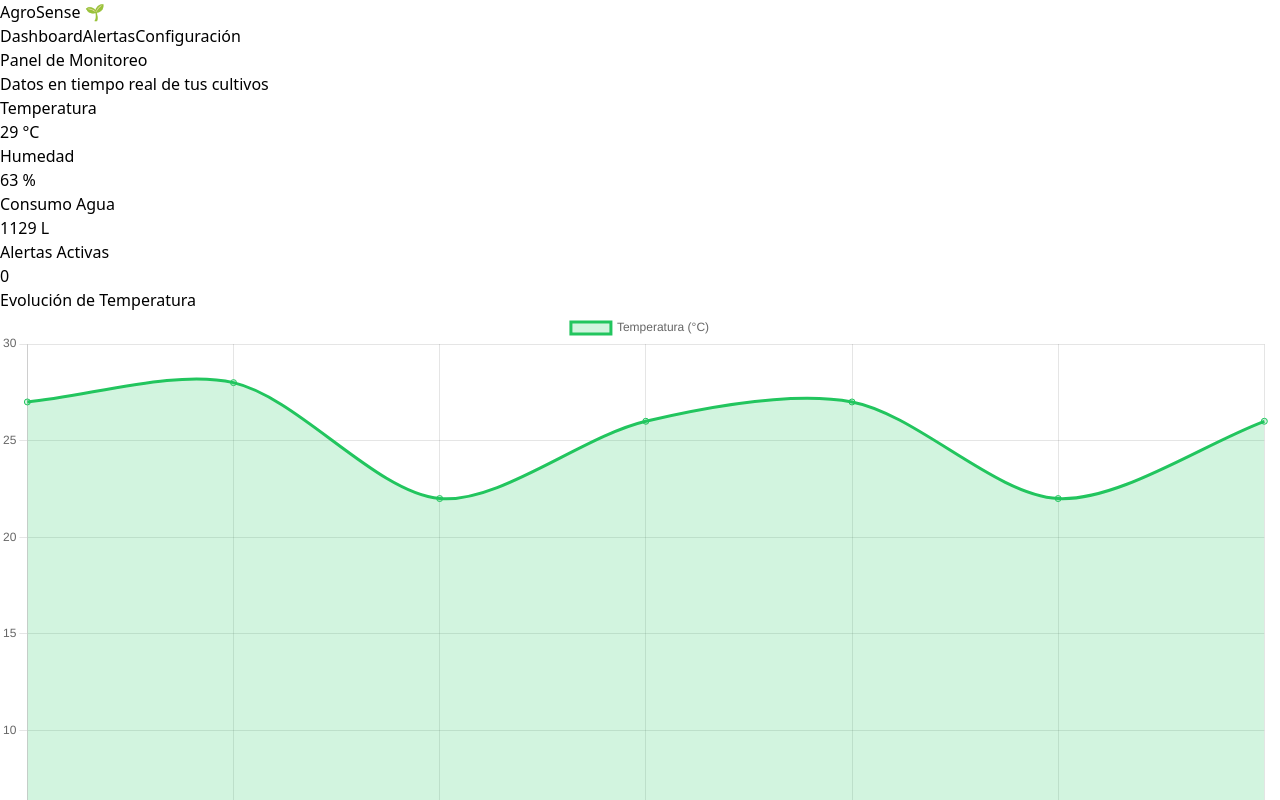
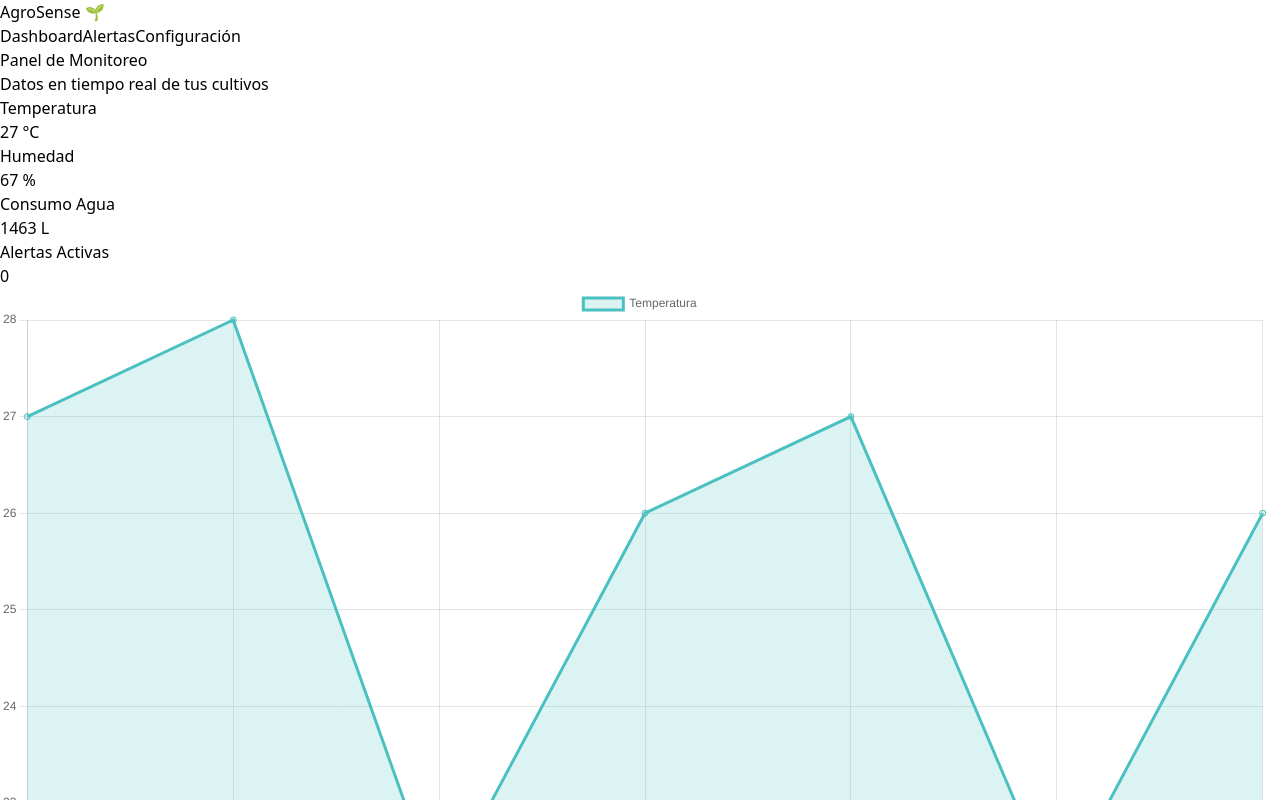
Before and after one commit to camicaracoles/agrosense-dashboard, a React (Vite) app: page / in a window 1280 px wide. Shown: the top 800 px of the page. Built offline with nearby package versions, Linux system fonts and the light colour scheme.

Commit message:
feat: Simulated API consumption, state management, and automatic data refresh in React

```diff
--- a/src/components/WeatherChart.tsx
+++ b/src/components/WeatherChart.tsx
@@ -11,6 +11,7 @@ import {
 } from 'chart.js';
 import type { FC } from 'react';
 
+// Registrar los componentes de ChartJS
 ChartJS.register(LineElement, CategoryScale, LinearScale, PointElement, Tooltip, Legend, Filler);
 
 interface WeatherChartProps {
@@ -18,58 +19,20 @@ interface WeatherChartProps {
 }
 
 const WeatherChart: FC<WeatherChartProps> = ({ history }) => {
-  // Validación: si history no tiene datos, muestra mensaje
-  if (!history || history.length === 0) {
-    return (
-      <div className="bg-white rounded-xl shadow-md p-6 w-full mt-6">
-        <h2 className="text-lg font-bold text-green-700 mb-4">Evolución de Temperatura</h2>
-        <p className="text-gray-500">No hay datos disponibles.</p>
-      </div>
-    );
-  }
-
-  const labels = ['Lun', 'Mar', 'Mié', 'Jue', 'Vie', 'Sáb', 'Dom'];
-
-  // Si history.length < labels.length, rellenamos con nulls
-  const dataPadded = [...history];
-  while (dataPadded.length < labels.length) {
-    dataPadded.push(NaN);
-  }
-
   const data = {
-    labels,
+    labels: history.map((_, i) => `Día ${i + 1}`),
     datasets: [
       {
-        label: 'Temperatura (°C)',
-        data: dataPadded,
-        borderColor: '#22c55e',
-        backgroundColor: 'rgba(34, 197, 94, 0.2)',
+        label: 'Temperatura',
+        data: history,
+        borderColor: 'rgba(75,192,192,1)',
+        backgroundColor: 'rgba(75,192,192,0.2)',
         fill: true,
-        tension: 0.3,
       },
     ],
   };
 
-  const options = {
-    responsive: true,
-    plugins: {
-      legend: {
-        position: 'top' as const,
-      },
-    },
-    scales: {
-      y: {
-        beginAtZero: true,
-      },
-    },
-  };
-
-  return (
-    <div className="bg-white rounded-xl shadow-md p-6 w-full mt-6">
-      <h2 className="text-lg font-bold text-green-700 mb-4">Evolución de Temperatura</h2>
-      <Line data={data} options={options} />
-    </div>
-  );
+  return <Line data={data} />;
 };
 
 export default WeatherChart;
--- a/src/services/weatherApi.ts
+++ b/src/services/weatherApi.ts
@@ -8,12 +8,14 @@ export interface SensorData {
 
 export const getSensorData = (): Promise<SensorData> => {
   return new Promise((resolve) => {
-    resolve({
-      temperature: 22 + Math.floor(Math.random() * 8),
-      humidity: 60 + Math.floor(Math.random() * 15),
-      waterUsage: 1000 + Math.floor(Math.random() * 500),
-      alerts: Math.random() > 0.8 ? 1 : 0,
-      history: Array.from({ length: 7 }, () => 22 + Math.floor(Math.random() * 8)),
-    });
+    setTimeout(() => {
+      resolve({
+        temperature: 22 + Math.floor(Math.random() * 8), // 22°C - 30°C
+        humidity: 60 + Math.floor(Math.random() * 15),    // 60% - 75%
+        waterUsage: 1000 + Math.floor(Math.random() * 500), // 1000L - 1500L
+        alerts: Math.random() > 0.8 ? 1 : 0,  // 20% chance de alerta activa
+        history: Array.from({ length: 7 }, () => 22 + Math.floor(Math.random() * 8)),
+      });
+    }, 1000); // Simula 1 segundo de carga
   });
 };
```
